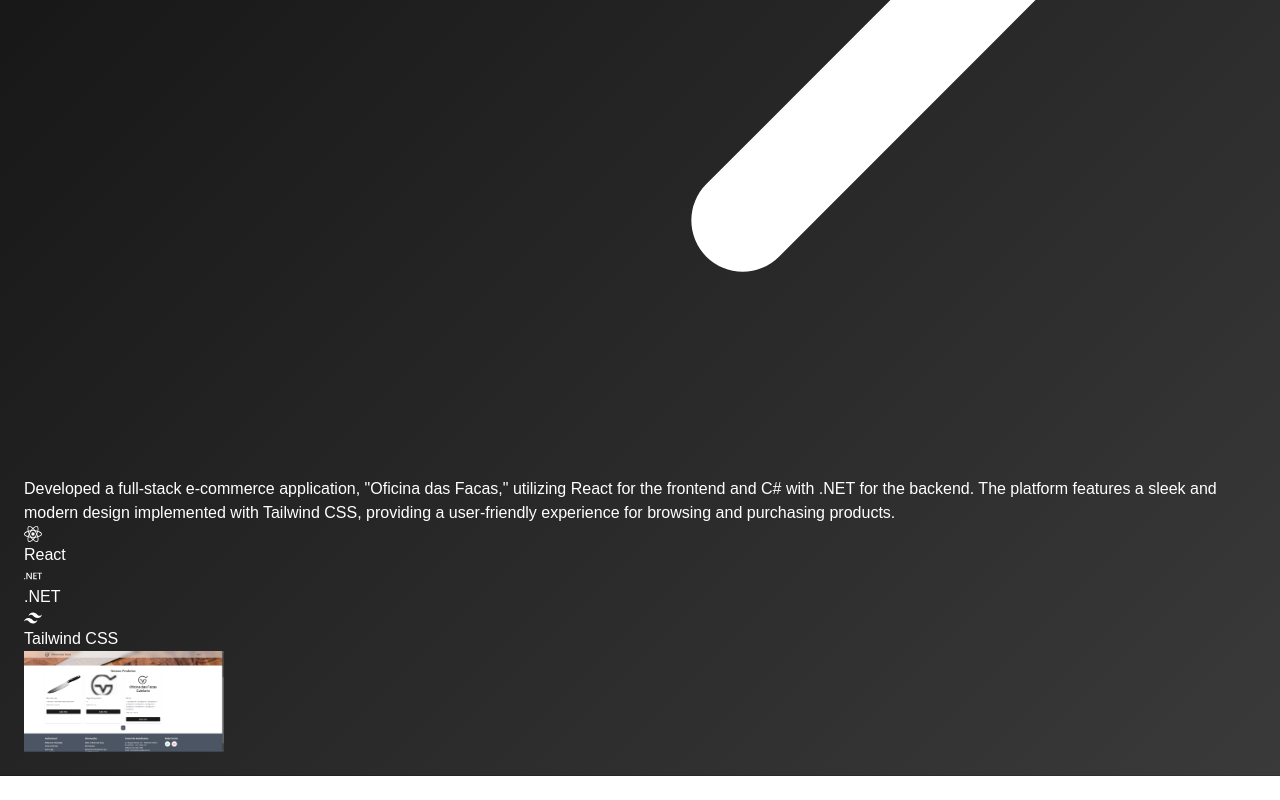
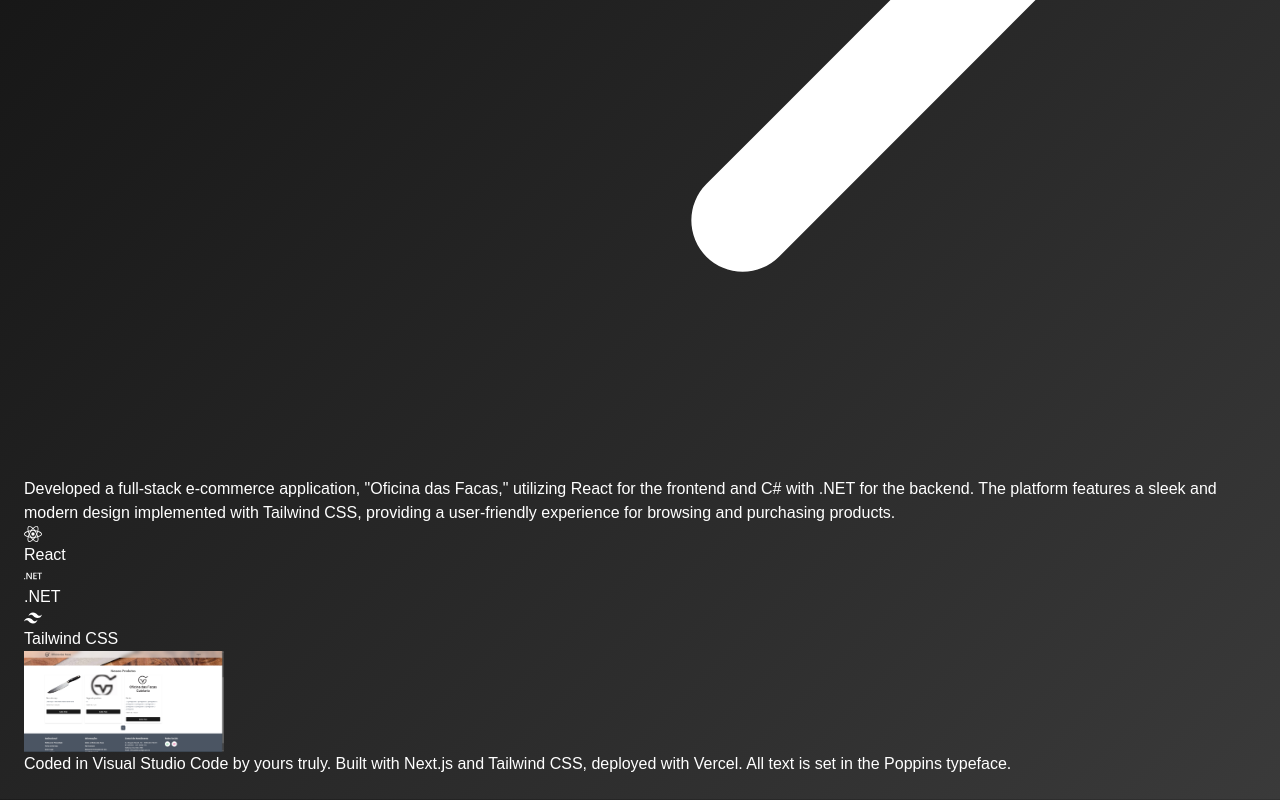
Before and after one commit to ricardofpe/portfolio-rick-coder, a Next.js app in the folder frontend_portfolio/: page / in a window 1280 px wide. Shown: the part 1491-2291 px from the top of the page. Before the commit the page ends 2267 px from the top, so only its background shows below. Built offline with nearby package versions, Linux system fonts and the light colour scheme.

Commit message:
Add footer componente

```diff
--- a/frontend_portfolio/src/app/page.tsx
+++ b/frontend_portfolio/src/app/page.tsx
@@ -1,5 +1,6 @@
 import About from "@/components/About";
 import { Experience } from "@/components/Experience";
+import Footer from "@/components/Footer";
 import Header from "@/components/Header";
 import { Project } from "@/components/Project";
 
@@ -10,6 +11,7 @@ export default function Home() {
       <About />
       <Experience />
       <Project />
+      <Footer />
     </div>
   );
 }
--- /dev/null
+++ b/frontend_portfolio/src/components/Footer.tsx
@@ -0,0 +1,45 @@
+export default function Footer() {
+  return (
+    <footer className="mt-20 mb-10">
+      <p className="text-gray-400">
+        Coded in{" "}
+        <a
+          href="https://code.visualstudio.com/"
+          className=" text-white hover:text-sky-300"
+          target="_blank"
+          rel="noopener noreferrer"
+        >
+          Visual Studio Code
+        </a>{" "}
+        by yours truly. Built with{" "}
+        <a
+          href="https://nextjs.org/"
+          className=" text-white hover:text-sky-300"
+          target="_blank"
+          rel="noopener noreferrer"
+        >
+          Next.js
+        </a>{" "}
+        and{" "}
+        <a
+          href="https://tailwindcss.com/"
+          className=" text-white hover:text-sky-300"
+          target="_blank"
+          rel="noopener noreferrer"
+        >
+          Tailwind CSS
+        </a>
+        , deployed with{" "}
+        <a
+          href="https://vercel.com/"
+          className=" text-white hover:text-sky-300"
+          target="_blank"
+          rel="noopener noreferrer"
+        >
+          Vercel
+        </a>
+        . All text is set in the Poppins typeface.
+      </p>
+    </footer>
+  );
+}
```
